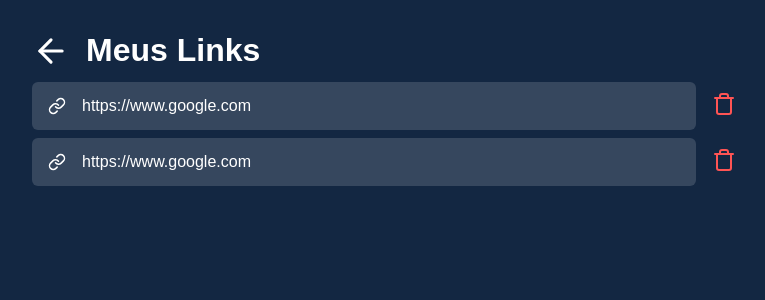
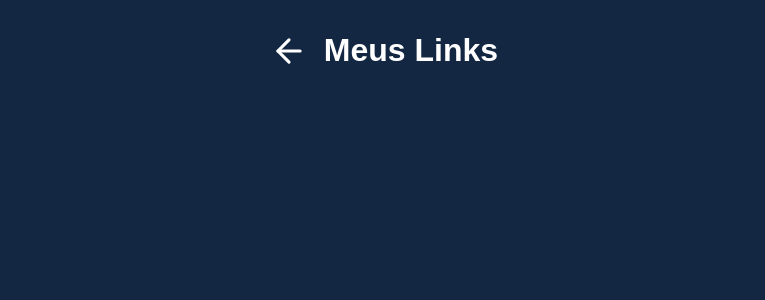
Before and after one commit to GustBitencourt/React-Encurtador-de-Link, a React (Create React App) app: page /mylinks in a window 1280 px wide. Shown: the top 300 px of the page, without its empty margins (256-1021 px from the left). Built offline with nearby package versions, Linux system fonts and the light colour scheme.

Commit message:
pagina mylinks persisti os dados do storage

```diff
--- a/src/pages/Home/index.js
+++ b/src/pages/Home/index.js
@@ -22,7 +22,7 @@ const Home = () => {
       setData(response.data);
       setShowModal(true);
 
-      //salvar link no storage
+      //salvar link no storage - com a chave
       saveLink('shotLink', response.data);
 
     } catch (err) {
--- a/src/pages/LinksPage/index.js
+++ b/src/pages/LinksPage/index.js
@@ -1,11 +1,32 @@
-import './style.css';
-import { FiArrowLeft, FiLink, FiTrash } from 'react-icons/fi';
-import { Link } from 'react-router-dom';
+import { useState, useEffect } from "react";
+import "./style.css";
+import { FiArrowLeft, FiLink, FiTrash } from "react-icons/fi";
+import { Link } from "react-router-dom";
+import { getLinksSaved } from "../../services/storedLinks";
 
 const LinksPage = () => {
+  //estado responsavel por carregar os links
+  const [myLinks, setMyLinks] = useState([]);
+
+  const [data, setData] = useState([]);
+  //modal
+  const [showModal, setShowModal] = useState(false);
+
+  useEffect(() => {
+    async function getLinks() {
+      const result = await getLinksSaved("shotLink");
+      if (result.length === 0) {
+        //lista vazia
+      }
+
+      setMyLinks(result);
+    }
+
+    getLinks();
+  }, []);
+
   return (
     <main className="links-container">
-
       <div className="links-header">
         <Link to="/">
           <FiArrowLeft size={38} color="#fff" />
@@ -13,31 +34,20 @@ const LinksPage = () => {
         <h1>Meus Links</h1>
       </div>
 
-      <div className="links-item">
+      {myLinks.map((link) => (
+
+        <div key={link.id} className="links-item">
 
           <buttom className="link">
             <FiLink size={18} color="#fff" />
-          https://www.google.com
+            {link.long_url}
           </buttom>
 
           <buttom className="link-delete">
             <FiTrash size={24} color="#FF5454" />
           </buttom>
-
         </div>
-
-      <div className="links-item">
-
-        <buttom className="link">
-          <FiLink size={18} color="#fff" />
-          https://www.google.com
-        </buttom>
-
-        <buttom className="link-delete">
-          <FiTrash size={24} color="#FF5454" />
-        </buttom>
-
-      </div>
+      ))}
     </main>
   );
 };
```
Lines whose indentation alone changed are shown as unchanged.
